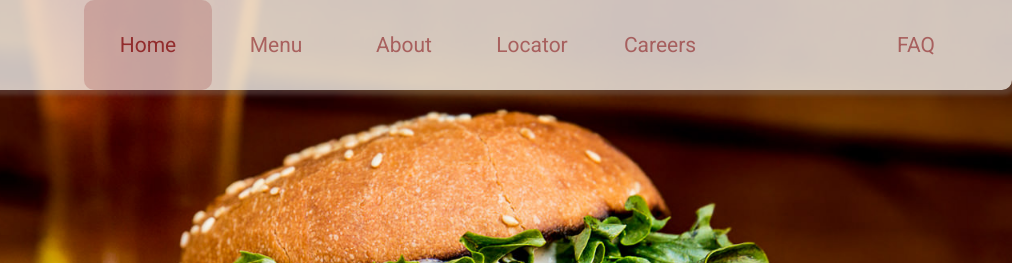
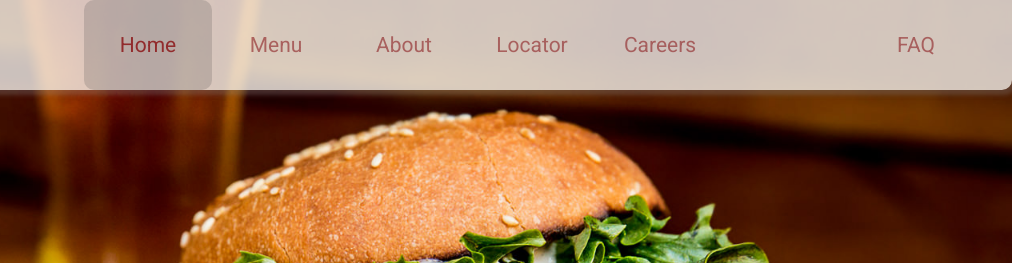
Before and after one commit to Adakai/1-project-rockey-burgers, a website: page index.html in a window 1280 px wide. Shown: the top 263 px of the page, 268-1280 px from the left. Drawn offline with Linux system fonts and the light colour scheme.

Commit message:
fixed active tab color

```diff
--- a/scss/_navbar.scss
+++ b/scss/_navbar.scss
@@ -66,7 +66,7 @@
 
   .active {
     border-radius: 10px;
-    background-color: #922c2d36;
+    background-color: #4e4e4e36;
   }
 
   .active > div {
```
Also changed, not shown: css/main.css.
